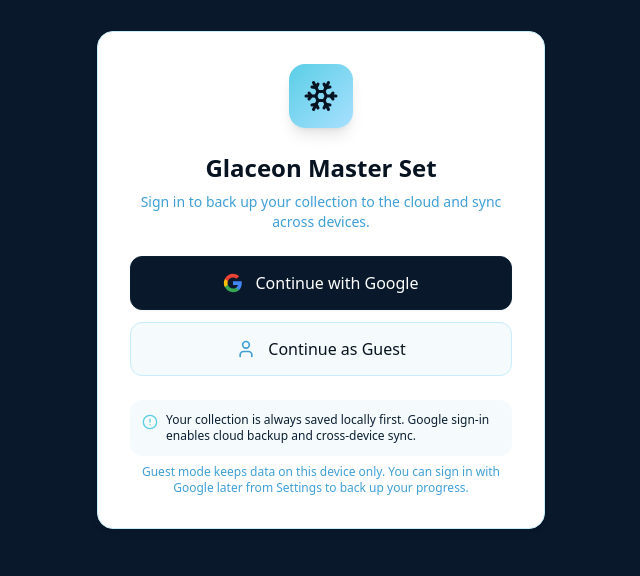
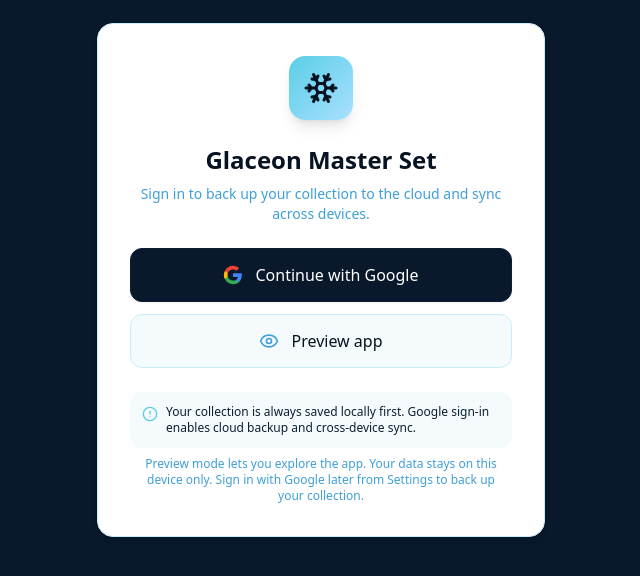
Before and after one commit to erflores-tech/glaceon-masterset-app, a React (Vite) app: page / in a window 1280 px wide. Shown: the top 576 px of the page, without its empty margins (319-959 px from the left). Built offline with nearby package versions, Linux system fonts and the light colour scheme; no server answers.

Commit message:
refactor(copy): rename guest mode to preview mode on login screen

```diff
--- a/src/context/CollectionContext.jsx
+++ b/src/context/CollectionContext.jsx
@@ -278,7 +278,7 @@
     try {
       await signInAnonymously(auth)
     } catch (err) {
-      console.error('Anonymous sign-in error', err)
+      console.error('Preview sign-in error', err)
       setLastError(err)
     }
   }, [])
--- a/src/pages/Login.jsx
+++ b/src/pages/Login.jsx
@@ -3,7 +3,7 @@
 import { useCollection } from '../context/CollectionContext'
 import { useToasts } from '../hooks/useToasts'
 import { ToastContainer } from '../components/Toast'
-import { Snowflake, AlertCircle, User } from 'lucide-react'
+import { Snowflake, AlertCircle, Eye } from 'lucide-react'
 
 export default function Login() {
   const { user, authLoading, lastError, signInWithGoogle, signInAsGuest } = useCollection()
@@ -73,8 +73,8 @@
             onClick={signInAsGuest}
             className="w-full flex items-center justify-center gap-3 px-5 py-3.5 rounded-xl bg-ice-50 dark:bg-navy-600 border border-ice-200 dark:border-navy-500 text-navy-700 dark:text-white font-medium hover:bg-ice-100 dark:hover:bg-navy-500 transition"
           >
-            <User className="w-5 h-5 text-navy-400 dark:text-ice-300" />
-            Continue as Guest
+            <Eye className="w-5 h-5 text-navy-400 dark:text-ice-300" />
+            Preview app
           </button>
         </div>
 
@@ -86,7 +86,7 @@
             </p>
           </div>
           <p className="text-xs text-navy-400 dark:text-ice-300 px-1">
-            Guest mode keeps data on this device only. You can sign in with Google later from Settings to back up your progress.
+            Preview mode lets you explore the app. Your data stays on this device only. Sign in with Google later from Settings to back up your collection.
           </p>
         </div>
       </div>
```
